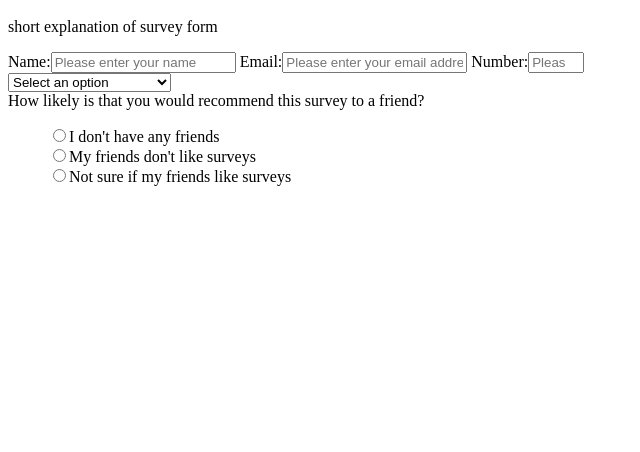
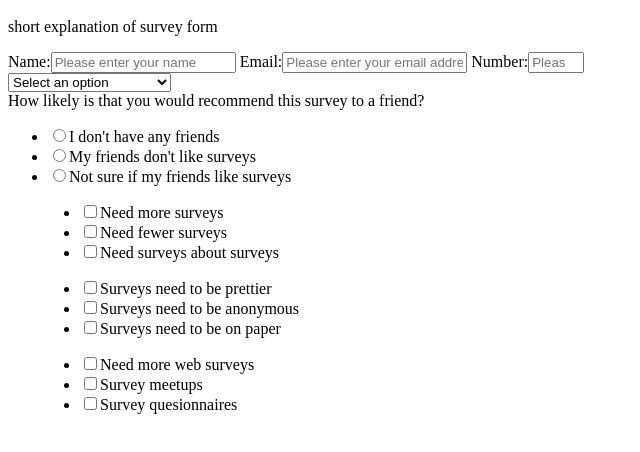
Before and after one commit to edwd42/freeCodeCamp, a plain HTML site: page survey/index.html in a window 1280 px wide. Shown: the part 48-500 px from the top of the page, without its empty margins (0-640 px from the left). Drawn offline with Linux system fonts and the light colour scheme.

Commit message:
add checkboxes group

```diff
--- a/survey/index.html
+++ b/survey/index.html
@@ -13,7 +13,8 @@
         <label for="name" id="name-label">Name:</label><input id="name" type="text" placeholder="Please enter your name">
         <label for="email" id="email-label">Email:</label><input id="email" type="email" placeholder="Please enter your email address">
         <label for="number" id="number-label">Number:</label><input id="number" type="number" min="0" max="42" placeholder="Please enter a number">
-        <div class="rightTab">
+        <div>
+            <!-- User Story #12: Inside the form element, I can select an option from a dropdown -->
             <select id="dropdown">
                 <option value="">
                     Select an option
@@ -36,19 +37,44 @@
             </select>
         </div>
 
+        <!-- User Story #13: Inside the form element, I can select a field from one or more groups of radio buttons -->
         <div class="form-group">
             <div class="labels">
                 <label for="userRating">How likely is that you would recommend this survey to a friend?</label>
             </div>
             <div class="rightTab">
-                <ul style="list-style: none;" id="userRating">
-                    <li class="radio"><label><input class="userRatings" name="radio-buttons" type="radio" value="1">I don't have any friends</label></li>
-                    <li class="radio"><label><input class="userRatings" name="radio-buttons" type="radio" value="2">My friends don't like surveys</label></li>
-                    <li class="radio"><label><input class="userRatings" name="radio-buttons" type="radio" value="3">Not sure if my friends like surveys</label></li>
+                <ul id="userRating">
+                    <li class="radio"><label><input class="userRatings" name="user-rating" type="radio" value="1">I don't have any friends</label></li>
+                    <li class="radio"><label><input class="userRatings" name="user-rating" type="radio" value="2">My friends don't like surveys</label></li>
+                    <li class="radio"><label><input class="userRatings" name="user-rating" type="radio" value="3">Not sure if my friends like surveys</label></li>
                 </ul>
             </div>
         </div>
 
+        <!-- User Story #14: Inside the form element, I can select several fields from a series of checkboxes -->
+        <div style="list-style: none; margin-left: 2em">
+            <div class="col-lg-4">
+                <ul id="improve">
+                    <li class="checkbox"><label><input class="userRatings" name="prefer" type="checkbox" value="1">Need more surveys</label></li>
+                    <li class="checkbox"><label><input class="userRatings" name="prefer" type="checkbox" value="2">Need fewer surveys</label></li>
+                    <li class="checkbox"><label><input class="userRatings" name="prefer" type="checkbox" value="3">Need surveys about surveys</label></li>
+                </ul>
+            </div>
+            <div class="col-lg-4">
+                <ul>
+                    <li class="checkbox"><label><input class="userRatings" name="prefer" type="checkbox" value="4">Surveys need to be prettier</label></li>
+                    <li class="checkbox"><label><input class="userRatings" name="prefer" type="checkbox" value="5">Surveys need to be anonymous</label></li>
+                    <li class="checkbox"><label><input class="userRatings" name="prefer" type="checkbox" value="6">Surveys need to be on paper</label></li>
+                </ul>
+            </div>
+            <div class="col-lg-4">
+                <ul>
+                    <li class="checkbox"><label><input class="userRatings" name="prefer" type="checkbox" value="7">Need more web surveys</label></li>
+                    <li class="checkbox"><label><input class="userRatings" name="prefer" type="checkbox" value="8">Survey meetups</label></li>
+                    <li class="checkbox"><label><input class="userRatings" name="prefer" type="checkbox" value="9">Survey quesionnaires</label></li>
+                </ul>
+            </div>
+        </div>
     </form>
 </body>
 </html>
```
